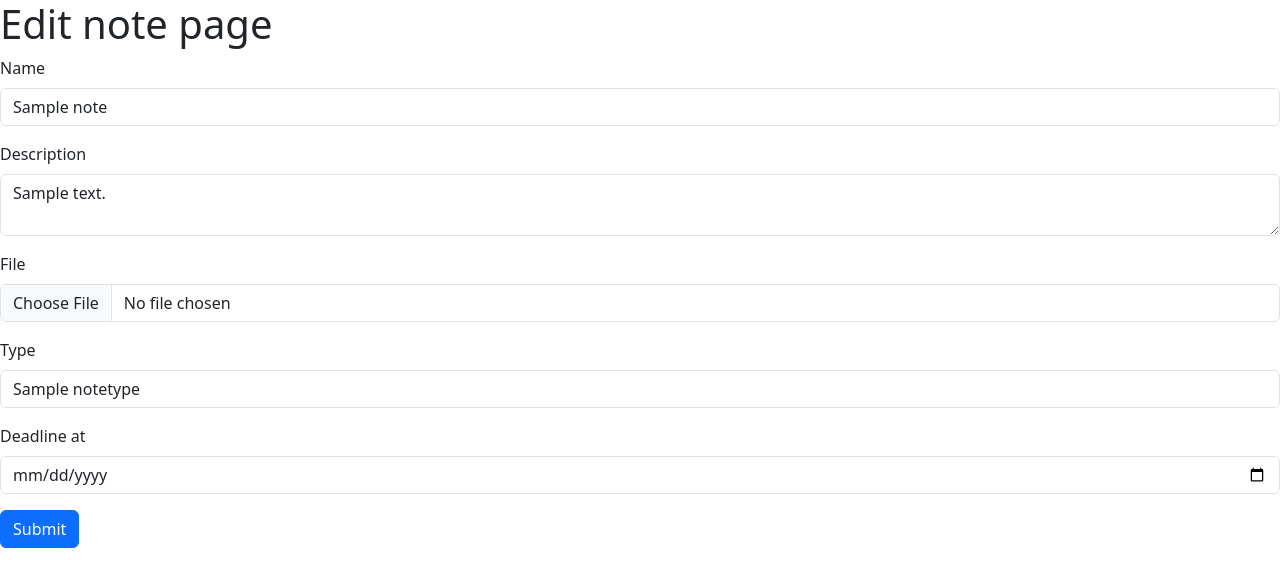
After one commit to SuruBasnet/Notes-poush, a Django app: page /edit-note/1/ in a window 1280 px wide. The commit adds this page. Shown: the top 587 px of the page. Run offline with Django 5.2, Linux system fonts and the light colour scheme; tables that the repository leaves empty hold one stand-in row (values such as "Sample post").

Commit message:
edit part 1

```diff
--- a/Notes/urls.py
+++ b/Notes/urls.py
@@ -16,10 +16,11 @@ Including another URLconf
 """
 from django.contrib import admin
 from django.urls import path
-from base.views import home,create_note
+from base.views import home,create_note,edit_note
 
 urlpatterns = [
     path('admin/', admin.site.urls),
     path('',home),
-    path('create-note/',create_note)
+    path('create-note/',create_note),
+    path('edit-note/<int:pk>/',edit_note,name='edit-note')
 ]
--- a/base/models.py
+++ b/base/models.py
@@ -6,6 +6,9 @@ class NoteType(models.Model):
     name = models.CharField(max_length=200)
     created_at = models.DateField(auto_now_add=True)
     updated_at = models.DateField(auto_now=True)
+
+    def __str__(self):
+        return self.name
 
 class Note(models.Model):
     name = models.CharField(max_length=200)
--- a/base/views.py
+++ b/base/views.py
@@ -18,3 +18,8 @@ def create_note(request):
         Note.objects.create(name=name,description=description,file=file,type=note_type_obj,deadline_at=deadline_at)
     note_type_objs = NoteType.objects.all()
     return render(request,'create_note.html',context={'note_types':note_type_objs})
+
+def edit_note(request,pk):
+    note_objs = Note.objects.get(id=pk)
+    note_type_objs = NoteType.objects.all()
+    return render(request,'edit_note.html',context={'note':note_objs,'note_types':note_type_objs})
--- /dev/null
+++ b/templates/edit_note.html
@@ -0,0 +1,48 @@
+<!DOCTYPE html>
+<html lang="en">
+<head>
+    <meta charset="UTF-8">
+    <meta name="viewport" content="width=device-width, initial-scale=1.0">
+    <title>Edit note</title>
+    <link href="https://cdn.jsdelivr.net/npm/bootstrap@5.3.3/dist/css/bootstrap.min.css" rel="stylesheet" integrity="sha384-QWTKZyjpPEjISv5WaRU9OFeRpok6YctnYmDr5pNlyT2bRjXh0JMhjY6hW+ALEwIH" crossorigin="anonymous">
+    <script src="https://cdn.jsdelivr.net/npm/bootstrap@5.3.3/dist/js/bootstrap.bundle.min.js" integrity="sha384-YvpcrYf0tY3lHB60NNkmXc5s9fDVZLESaAA55NDzOxhy9GkcIdslK1eN7N6jIeHz" crossorigin="anonymous"></script>
+</head>
+<body>
+    <h1>Edit note page</h1>
+
+    <form method="post">
+        {% csrf_token %}
+        <div class="mb-3">
+            <label for="name" class="form-label">Name</label>
+           <input type="text" class="form-control" id="name" name="name" value="{{note.name}}">
+        </div>
+        <div class="mb-3">
+          <label for="description" class="form-label">Description</label>
+          <textarea class="form-control" id="description" name="description">{{note.description}}</textarea>
+        </div>
+        <div class="mb-3">
+            <label for="file" class="form-label">File</label>
+            <input type="file" class="form-control" name="file" id="file" value="{{note.file.url}}">
+        </div>
+        <div class="mb-3">
+            <label for="type" class="form-label">Type</label>
+            <select id="type" class="form-control" name="type">
+                {% for i in note_types %}
+                    {% if note.type.id == i.id %}
+                        <option value={{i.id}} selected>{{i.name}}</option>
+                    {% else %}
+                        <option value={{i.id}}>{{i.name}}</option>
+                    {% endif %}
+                {% endfor %}
+            </select>
+        </div>
+        <div class="mb-3">
+            <label for="deadline_at" class="form-label">Deadline at</label>
+            <input type="date" class="form-control" id="deadline_at" name="deadline_at" value="{{note.deadline_at.date}}">
+        </div>
+        <button type="submit" class="btn btn-primary">Submit</button>
+    </form>
+</body>
+<link href="https://cdn.jsdelivr.net/npm/bootstrap@5.3.3/dist/css/bootstrap.min.css" rel="stylesheet" integrity="sha384-QWTKZyjpPEjISv5WaRU9OFeRpok6YctnYmDr5pNlyT2bRjXh0JMhjY6hW+ALEwIH" crossorigin="anonymous">
+<script src="https://cdn.jsdelivr.net/npm/bootstrap@5.3.3/dist/js/bootstrap.bundle.min.js" integrity="sha384-YvpcrYf0tY3lHB60NNkmXc5s9fDVZLESaAA55NDzOxhy9GkcIdslK1eN7N6jIeHz" crossorigin="anonymous"></script>
+</html>
--- a/templates/index.html
+++ b/templates/index.html
@@ -17,6 +17,7 @@
             <th scope="col">Description</th>
             <th scope="col">Type</th>
             <th scope="col">Deadline at</th>
+            <th scope="col">Action</th>
           </tr>
         </thead>
         <tbody>
@@ -25,8 +26,9 @@
                 <td>{{i.id}}</td>
                 <td>{{i.name}}</td>
                 <td>{{i.description}}</td>
-                <td>{{i.type.name}}</td>
+                <td>{{i.type}}</td>
                 <td>{{i.deadline_at}}</td>
+                <td><a href="{% url 'edit-note' pk=i.id %}"><Button class="btn btn-warning">Edit</Button></a></td>
               </tr>
           {% endfor %}
         </tbody>
```
